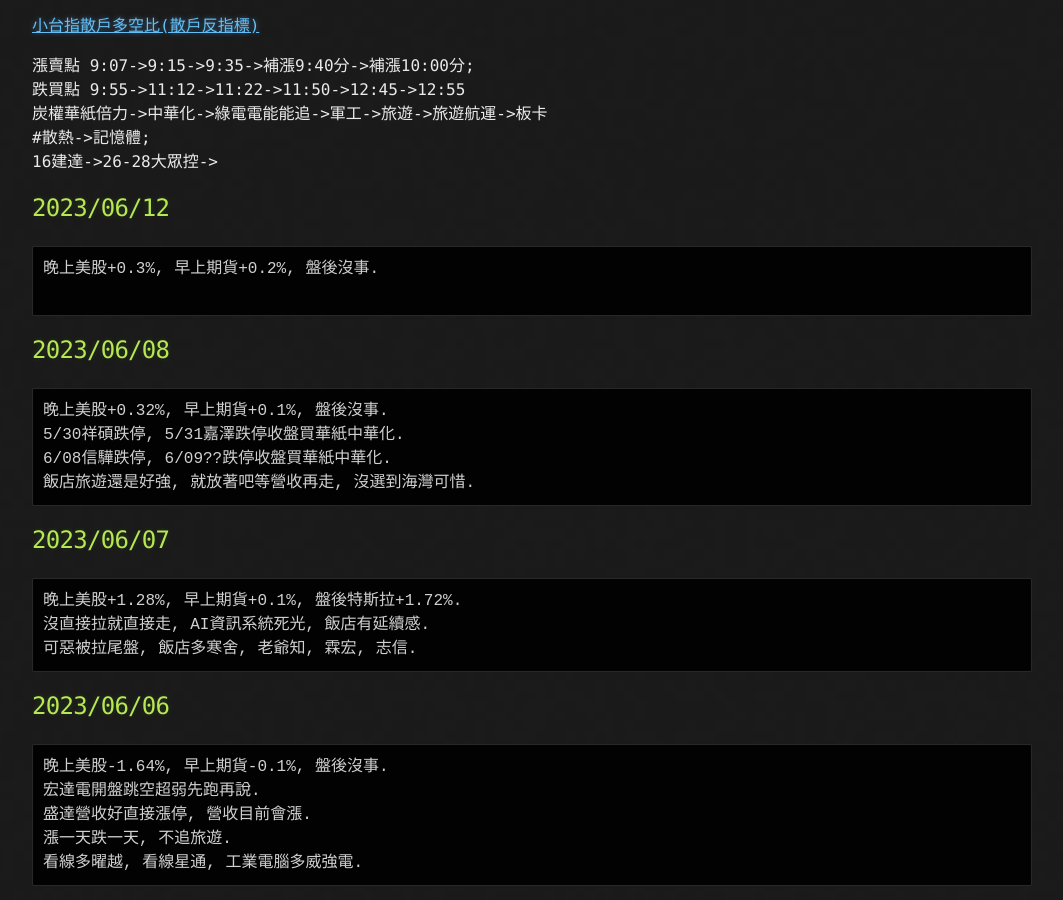
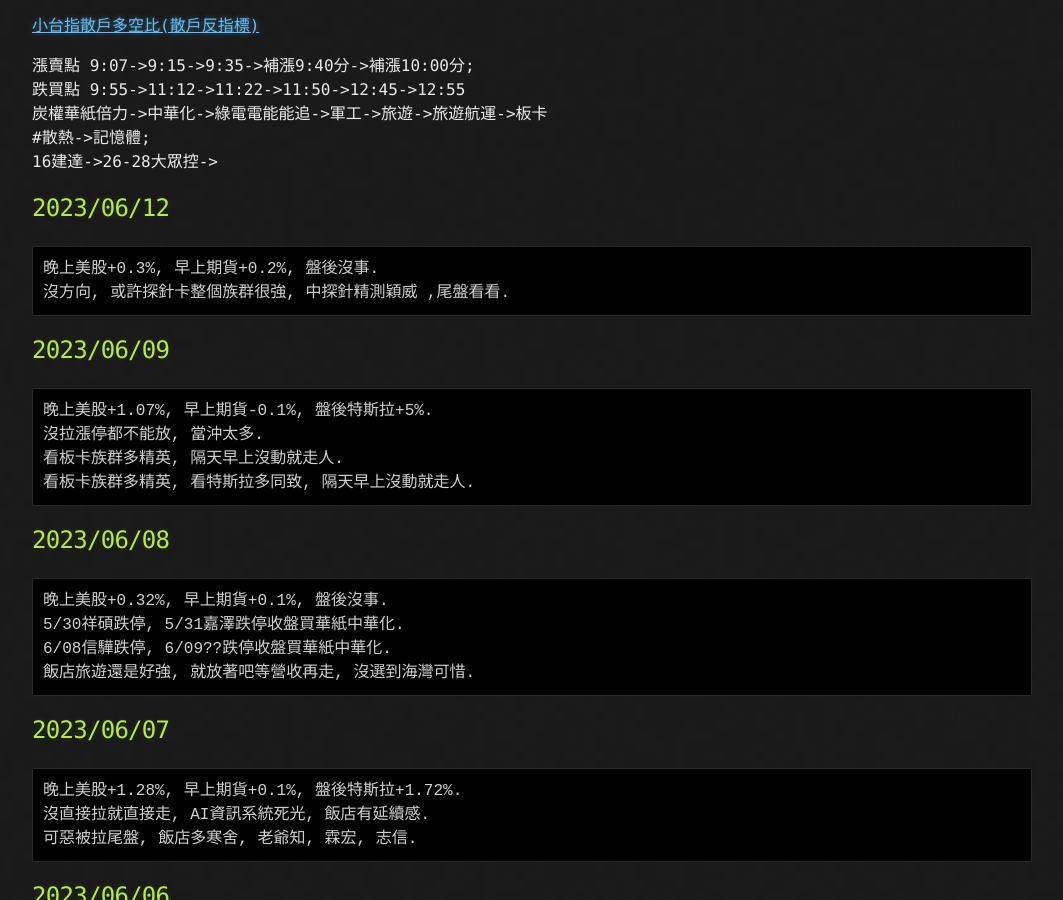
Before and after one commit to lepg5487/Stock_God, a Jekyll site: the page built from index.md, in a window 1280 px wide and 900 px high, scrolled down 484 px. Shown: the whole window, without its empty margins (108-1171 px from the left). Built offline with Jekyll 4.4.1, drawn with Linux system fonts in a browser that asks for light colours; our own code applies the rules of GitHub Pages for plain Markdown files.

Commit message:
Update index.md

````diff
--- a/index.md
+++ b/index.md
@@ -25,7 +25,15 @@
 ## 2023/06/12
 ```
 晚上美股+0.3%, 早上期貨+0.2%, 盤後沒事.
-
+沒方向, 或許探針卡整個族群很強, 中探針精測穎威 ,尾盤看看.
+```
+
+## 2023/06/09
+```
+晚上美股+1.07%, 早上期貨-0.1%, 盤後特斯拉+5%.
+沒拉漲停都不能放, 當沖太多.
+看板卡族群多精英, 隔天早上沒動就走人.
+看板卡族群多精英, 看特斯拉多同致, 隔天早上沒動就走人.
 ```
 
 ## 2023/06/08
````
